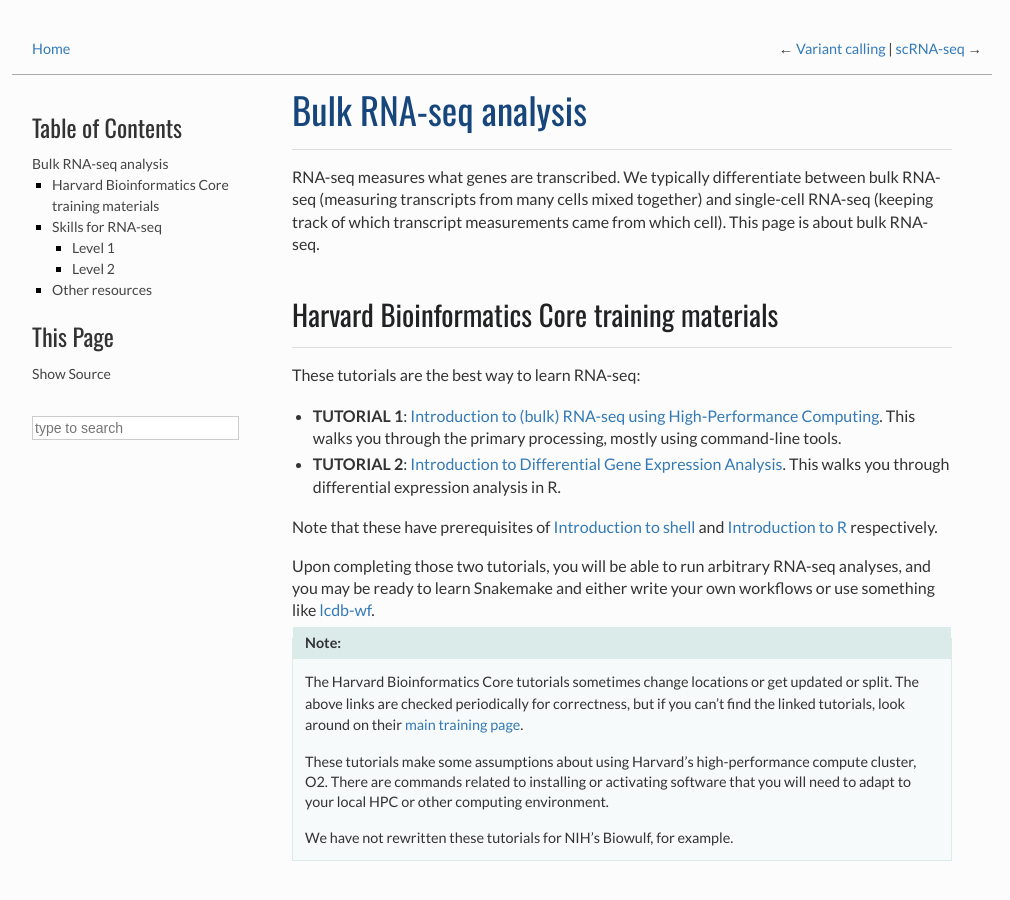
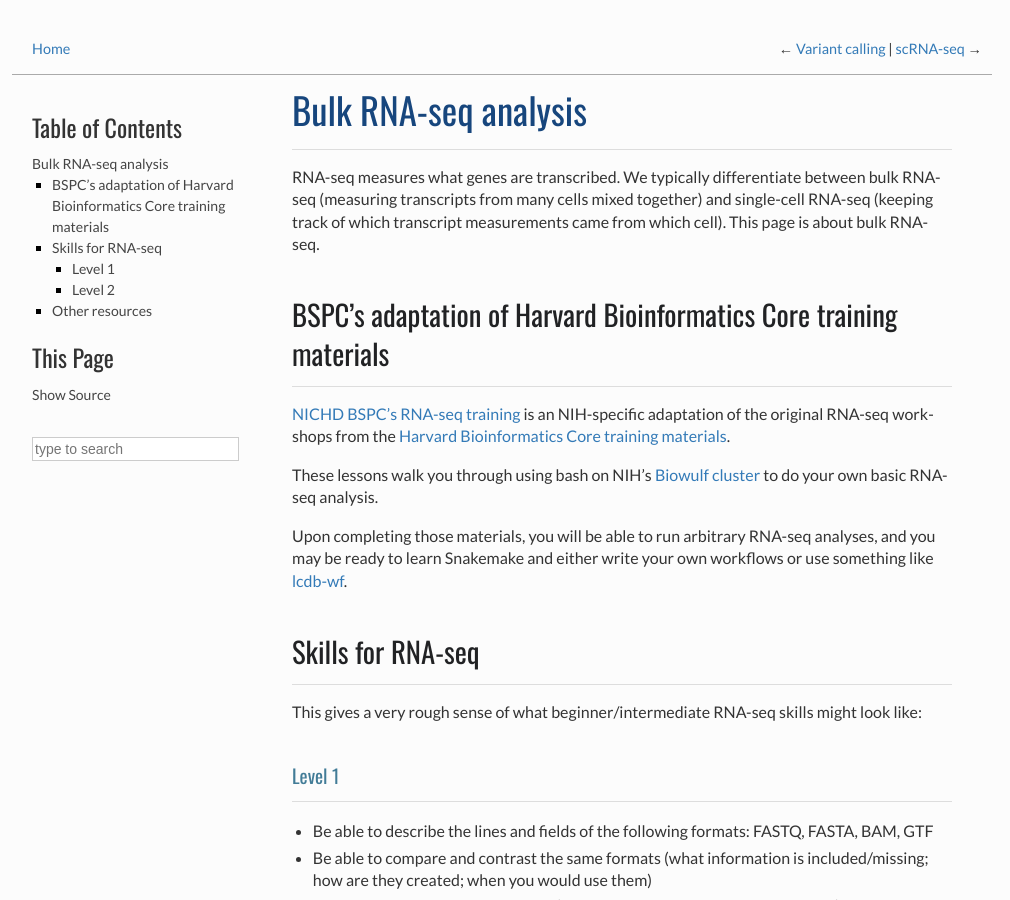
Before and after one commit to NICHD-BSPC/training, a Sphinx documentation site: the page built from source/rnaseq.rst, in a window 1280 px wide and 900 px high. Shown: the whole window, without its empty margins (138-1148 px from the left). Built offline with Sphinx 7.4.7, drawn with Linux system fonts in a browser that asks for light colours; some of the changed text lies outside the part shown.

Commit message:
update rnaseq to point to our new resources

```diff
--- a/source/rnaseq.rst
+++ b/source/rnaseq.rst
@@ -6,36 +6,21 @@
 single-cell RNA-seq (keeping track of which transcript measurements came from
 which cell). This page is about bulk RNA-seq.
 
-Harvard Bioinformatics Core training materials
-----------------------------------------------
-These tutorials are the best way to learn RNA-seq:
+BSPC's adaptation of Harvard Bioinformatics Core training materials
+-------------------------------------------------------------------
 
-- **TUTORIAL 1**: `Introduction to (bulk) RNA-seq using High-Performance Computing <https://hbctraining.github.io/Intro-to-rnaseq-hpc-salmon-flipped/schedule/links-to-lessons.html>`_. This walks you through the primary processing, mostly using command-line tools.
-- **TUTORIAL 2**: `Introduction to Differential Gene Expression Analysis <https://hbctraining.github.io/DGE_workshop_salmon_online/schedule/links-to-lessons.html>`_. This walks you through differential expression analysis in R.
+`NICHD BSPC's RNA-seq training
+<https://github.com/NICHD-BSPC/intro-rnaseq-hpc/tree/main>`__ is an
+NIH-specific adaptation of the original RNA-seq workshops from the `Harvard
+Bioinformatics Core training materials
+<https://hbctraining.github.io/main/>`__.
 
-Note that these have prerequisites of `Introduction to shell
-<https://hbctraining.github.io/Intro-to-shell-flipped/schedule/links-to-lessons.html>`_
-and `Introduction to
-R <https://hbctraining.github.io/Intro-to-R-flipped/schedules/links-to-lessons.html>`_
-respectively.
+These lessons walk you through using bash on NIH's `Biowulf cluster
+<https://hpc.nih.gov>`__ to do your own basic RNA-seq analysis.
 
-Upon completing those two tutorials, you will be able to run arbitrary RNA-seq
+Upon completing those materials, you will be able to run arbitrary RNA-seq
 analyses, and you may be ready to learn Snakemake and either write your own
 workflows or use something like `lcdb-wf <https://github.com/lcdb/lcdb-wf>`_.
-
-.. note::
-
-    The Harvard Bioinformatics Core tutorials sometimes change locations or get
-    updated or split. The above links are checked periodically for correctness,
-    but if you can't find the linked tutorials, look around on their
-    `main training page <https://github.com/hbctraining/main>`_.
-
-    These tutorials make some assumptions about using Harvard's
-    high-performance compute cluster, O2. There are commands related to
-    installing or activating software that you will need to adapt to your local
-    HPC or other computing environment.
-
-    We have not rewritten these tutorials for NIH's Biowulf, for example.
 
 Skills for RNA-seq
 ------------------
@@ -85,13 +70,6 @@
   algorithm, is very approachable even for someone with not a lot of
   math/stats/algorithm background.
 
-- If you've done the tutorials above, you will have seen the `experimental
-  planning considerations
-  <https://hbctraining.github.io/Intro-to-rnaseq-hpc-salmon-flipped/lessons/02_experimental_planning_considerations.html>`_
-  section from HBC training, which is a very good discussion on how much to
-  sequence (more samples or more depth?), how to avoid a confounded experiment,
-  and preventing batch effects in general.
-
 - Especially when doing `in vitro` research with cell lines, it's important to
   think about what a replicate really is. `This blog post
   <https://paasp.net/accurate-design-of-in-vitro-experiments-why-does-it-matter/>`_
```
